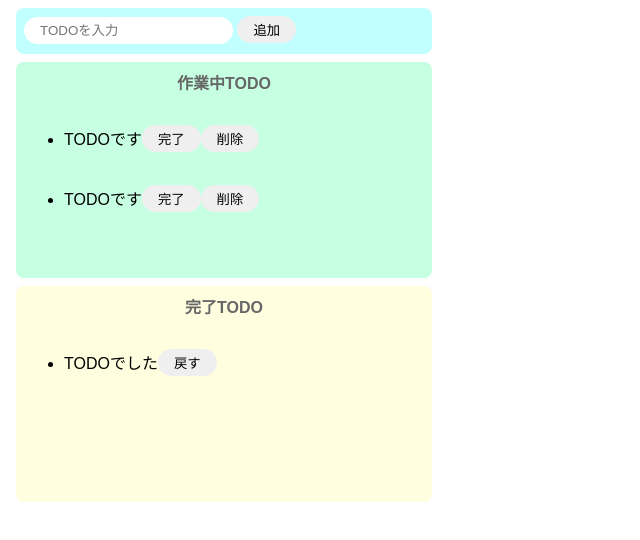
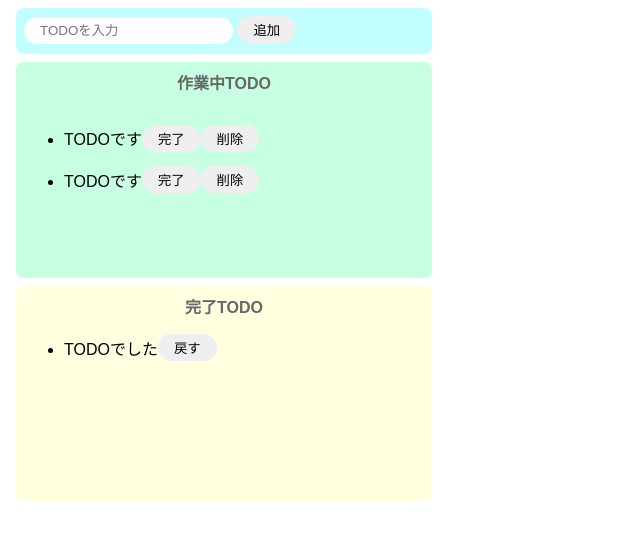
Before and after one commit to ittyi/todo-js, a website built with Parcel: page index.html in a window 1280 px wide. Shown: the whole page, without its empty margins (0-640 px from the left). Built offline with nearby package versions, Linux system fonts and the light colour scheme.

Commit message:
デザイン微修正 pタグによるつまり解消

```diff
--- a/index.html
+++ b/index.html
@@ -22,7 +22,7 @@
         </li>
         <li>
           <div class="list_row">
-            <p>TODOです</p>
+            <p class="text_content">TODOです</p>
             <button>完了</button>
             <button>削除</button>
           </div>
@@ -34,7 +34,7 @@
       <ul>
         <li>
           <div class="list_row">
-            <p>TODOでした</p>
+            <p class="text_content">TODOでした</p>
             <button>戻す</button>
           </div>
         </li>
--- a/src/styles.css
+++ b/src/styles.css
@@ -62,5 +62,9 @@ li {
 .list_row {
   display: flex;
   align-items: center;
-  padding-bottom: 4px;
+  padding-bottom: 0;
 }
+
+.text_content {
+  margin: 0;
+}
```
